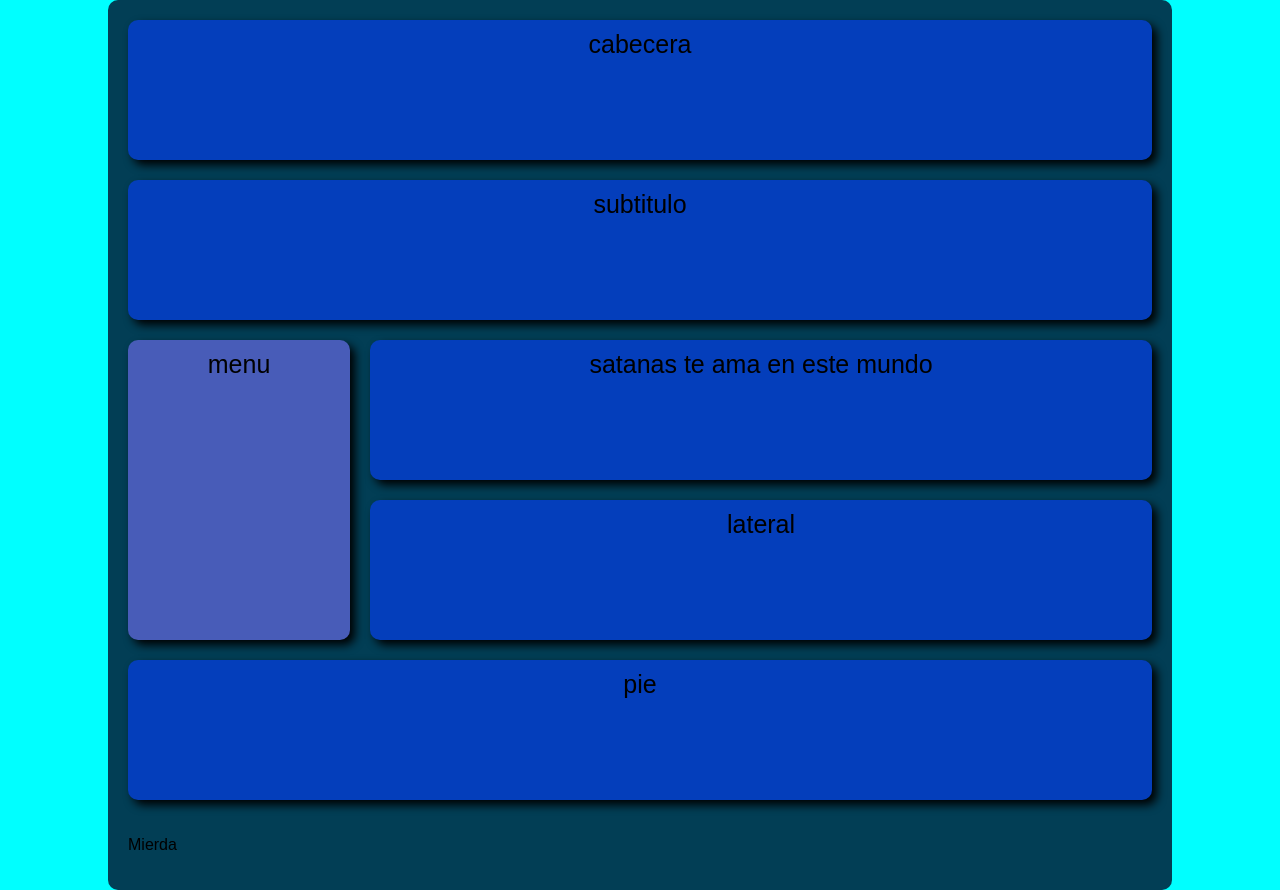
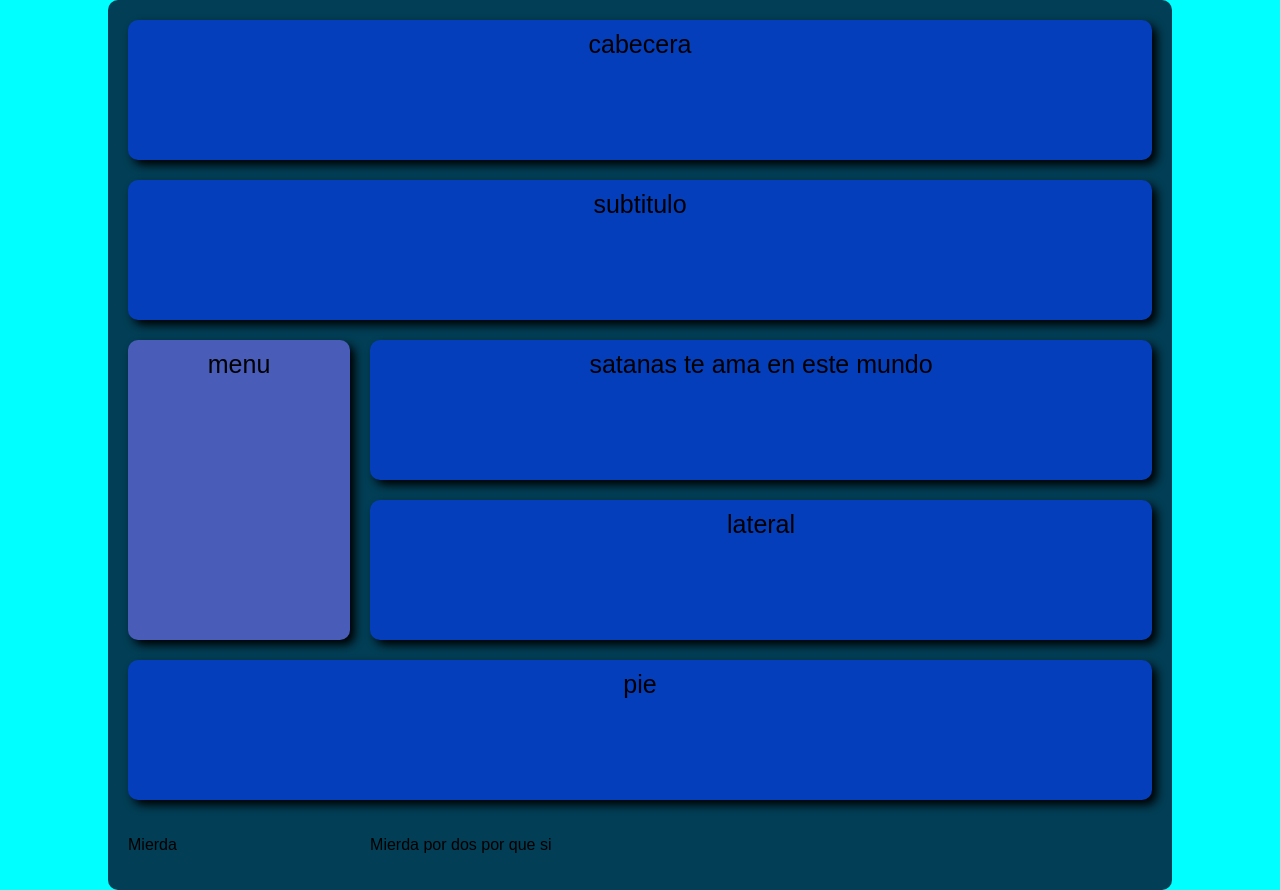
Before and after one commit to Rubendj/css-grid-areas, a plain HTML site: page index.html in a window 1280 px wide. Drawn offline with Linux system fonts and the light colour scheme.

Commit message:
3 SNAPSHOT

```diff
--- a/index.html
+++ b/index.html
@@ -37,6 +37,7 @@
                 pie
             </div>
             <p>Mierda</p>
+            <p>Mierda por dos por que si</p>
 
 
 
```
